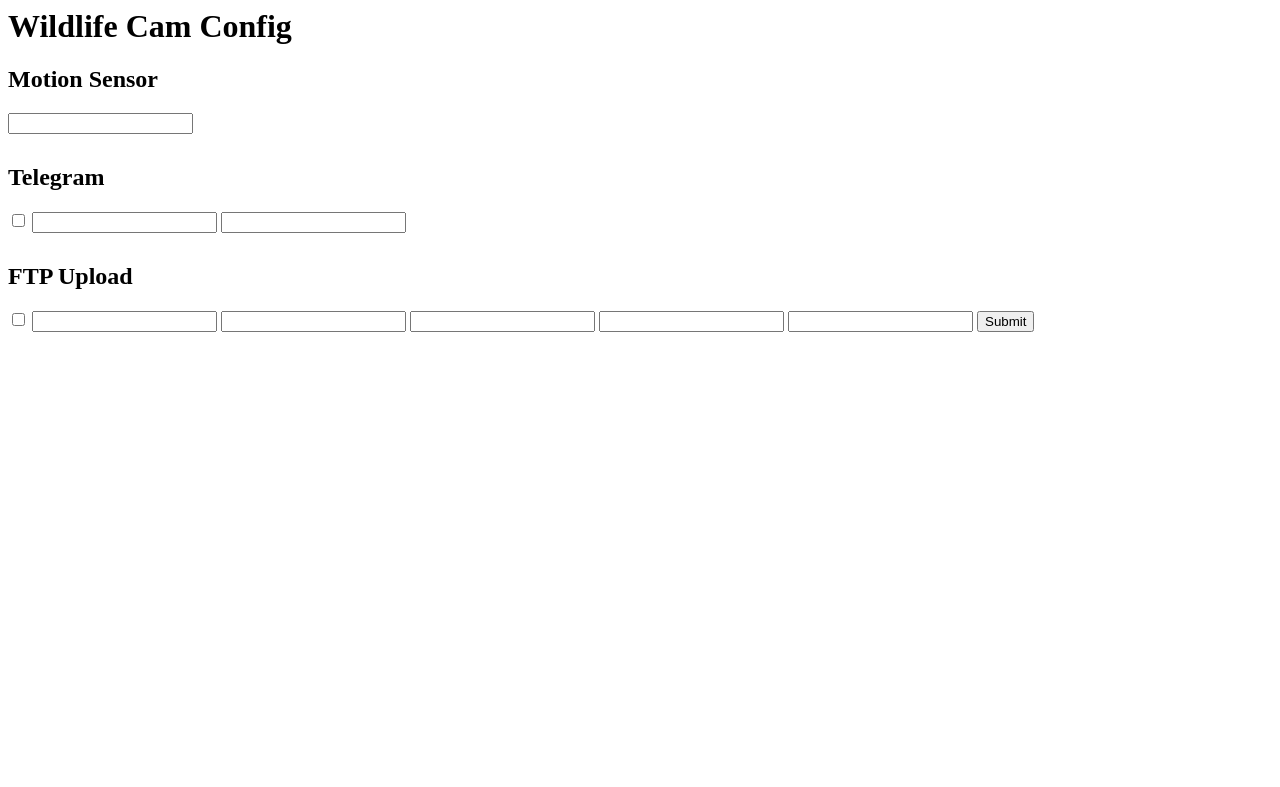
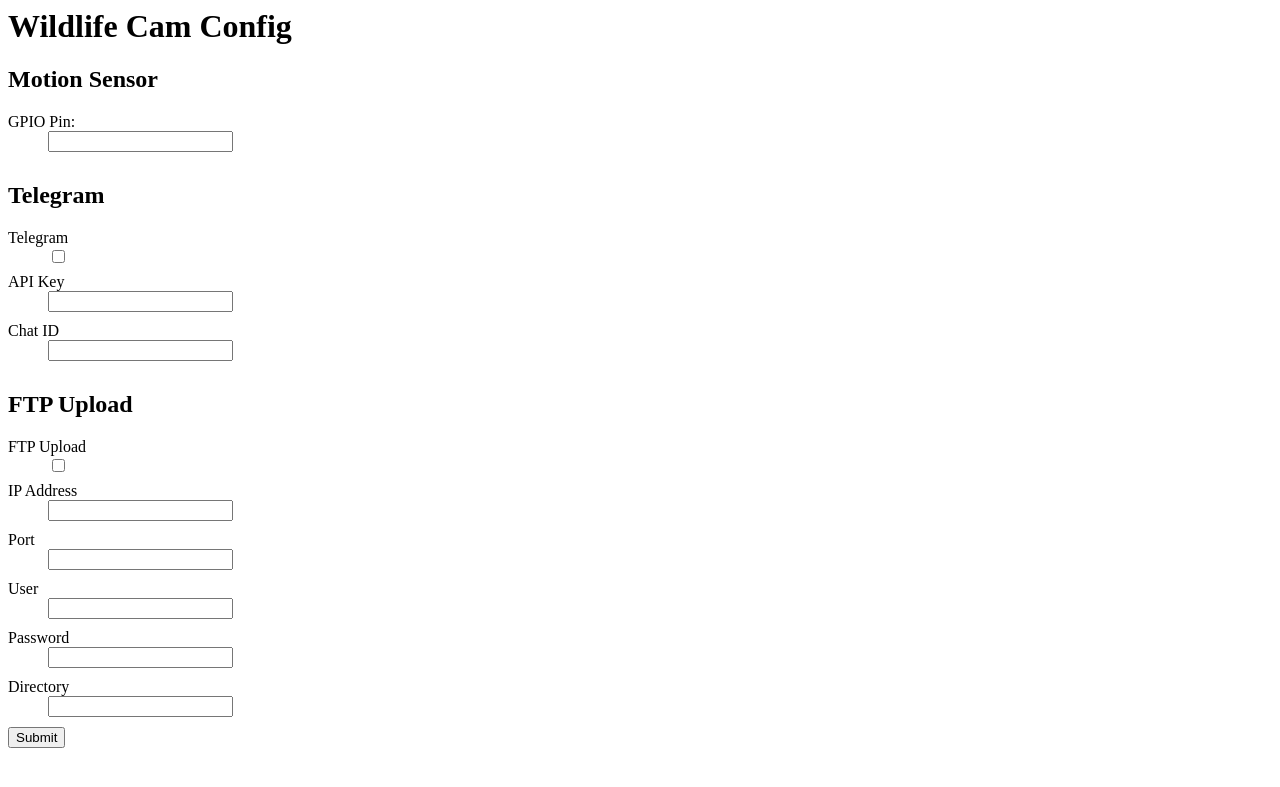
Before and after one commit to SteffiPeTaffy/wildlife-cam, a Flask app: template web/templates/index.html in a window 1280 px wide. Shown: the top 787 px of the page. Run offline with Flask 2, Linux system fonts and the light colour scheme; the template is opened without the code that fills it: values that come from a table or form of the project are taken from there, others are empty; some libraries are stand-ins or nearby versions.

Commit message:
bring back render field and fix ftp section

```diff
--- a/web/templates/index.html
+++ b/web/templates/index.html
@@ -8,23 +8,34 @@
 
 <form action="" method="post">
 
+    {% macro render_field(field) %}
+    <dt>{{ field.label }}
+    <dd>{{ field(**kwargs)|safe }}
+        {% if field.errors %}
+        {% for error in field.errors %}
+        {{ error }}
+        {% endfor %}
+        {% endif %}
+    </dd>
+    {% endmacro %}
+
     {{ form.csrf_token() }}
 
     <h2>Motion Sensor</h2>
-    {{ form.gpio_pin }}
+    {{ render_field(form.gpio_pin) }}
 
     <h2>Telegram</h2>
-    {{ form.telegram_enabled }}
-    {{ form.telegram_api_key }}
-    {{ form.telegram_chat_id }}
+    {{ render_field(form.telegram_enabled) }}
+    {{ render_field(form.telegram_api_key) }}
+    {{ render_field(form.telegram_chat_id) }}
 
     <h2>FTP Upload</h2>
-    {{ form.ftp_enabled }}
-    {{ form.ftp_ip_address }}
-    {{ form.ftp_ip_port }}
-    {{ form.ftp_ip_user }}
-    {{ form.ftp_ip_password }}
-    {{ form.ftp_ip_directory }}
+    {{ render_field(form.ftp_enabled) }}
+    {{ render_field(form.ftp_ip_address) }}
+    {{ render_field(form.ftp_ip_port) }}
+    {{ render_field(form.ftp_ip_user) }}
+    {{ render_field(form.ftp_ip_password) }}
+    {{ render_field(form.ftp_ip_directory) }}
 
     <input type=submit value=Submit>
 </form>
--- a/web/web.py
+++ b/web/web.py
@@ -74,12 +74,12 @@
     form.telegram_api_key.data = config.get('Telegram', 'ApiKey')
     form.telegram_chat_id.data = config.get('Telegram', 'ChatId')
 
-    form.ftp_enabled = config.has_section('SFTP')
-    form.ftp_ip_address = config.get('SFTP', 'IpAddress')
-    form.ftp_ip_port = config.get('SFTP', 'Port')
-    form.ftp_ip_user = config.get('SFTP', 'Username')
-    form.ftp_ip_password = config.get('SFTP', 'Password')
-    form.ftp_ip_directory = config.get('SFTP', 'Directory')
+    form.ftp_enabled.data = config.has_section('SFTP')
+    form.ftp_ip_address.data = config.get('SFTP', 'IpAddress')
+    form.ftp_ip_port.data = config.get('SFTP', 'Port')
+    form.ftp_ip_user.data = config.get('SFTP', 'Username')
+    form.ftp_ip_password.data = config.get('SFTP', 'Password')
+    form.ftp_ip_directory.data = config.get('SFTP', 'Directory')
 
     return render_template('index.html', form=form)
 
```
